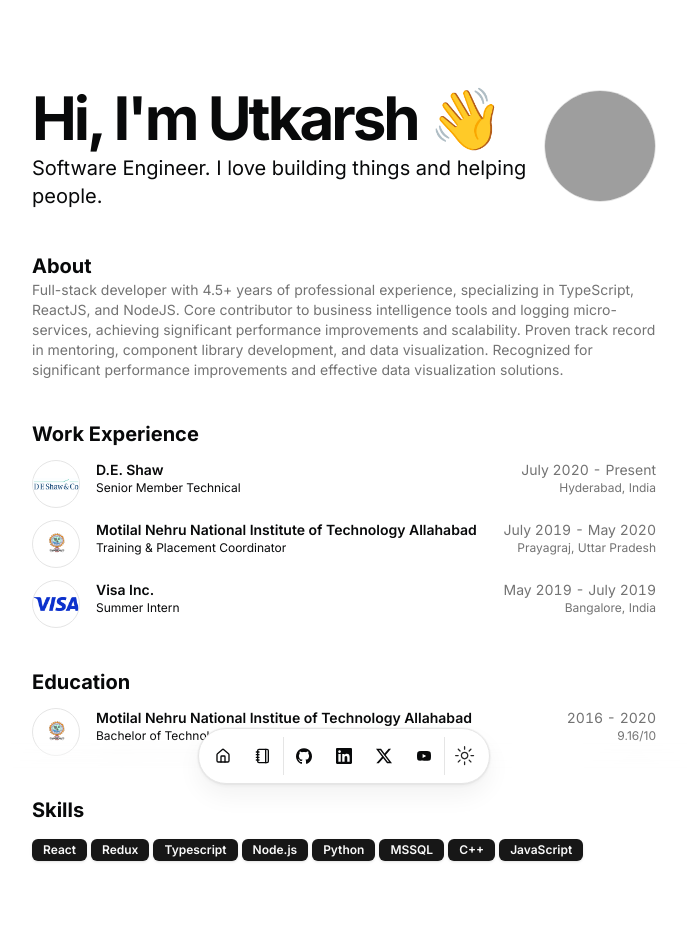
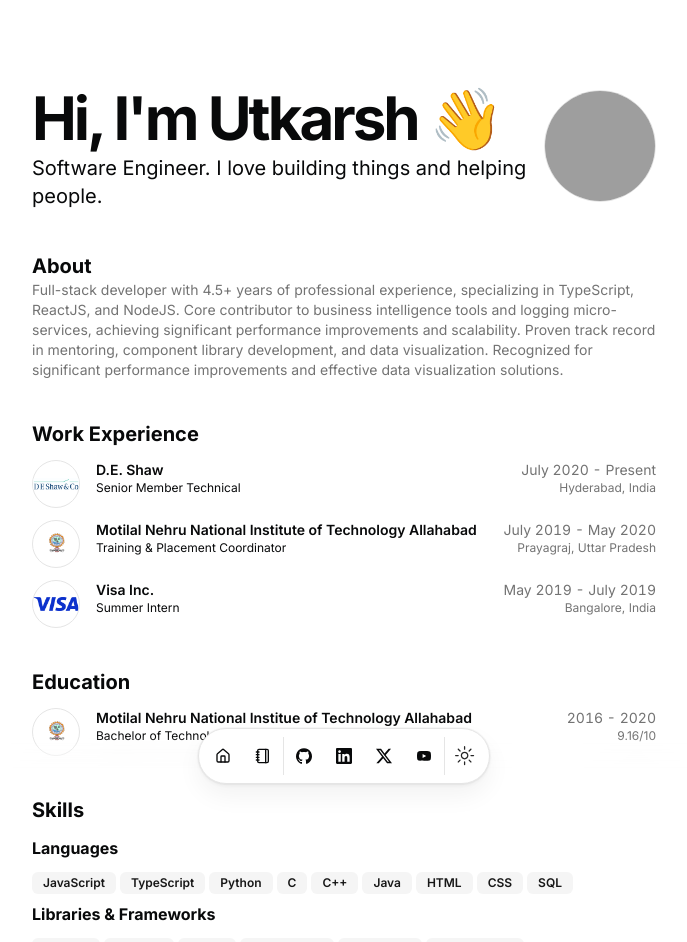
Before and after one commit to utkarsh22garg/portfolio, a Next.js app: page / in a window 1280 px wide. Shown: the top 942 px of the page, without its empty margins (296-983 px from the left). Built offline with nearby package versions, Linux system fonts and the light colour scheme; grey boxes are pictures that could not be loaded.

Commit message:
Add Skills section

```diff
--- a/src/app/page.tsx
+++ b/src/app/page.tsx
@@ -104,10 +104,17 @@ export default function Page() {
           <BlurFade delay={BLUR_FADE_DELAY * 9}>
             <h2 className="text-xl font-bold">Skills</h2>
           </BlurFade>
-          <div className="flex flex-wrap gap-1">
+          <div className="flex flex-wrap gap-2">
             {DATA.skills.map((skill, id) => (
-              <BlurFade key={skill} delay={BLUR_FADE_DELAY * 10 + id * 0.05}>
-                <Badge key={skill}>{skill}</Badge>
+              <BlurFade key={skill.group} delay={BLUR_FADE_DELAY * 10 + id * 0.05}>
+                <div key={`skill-${skill.group}`} className="flex flex-col gap-3">
+                  <h3 key={id} className="text-base font-bold block">{skill.group}</h3>
+                  <div className="flex gap-1 flex-wrap">
+                    {skill.items.map((skillItem) => (
+                      <Badge key={skillItem} variant={'secondary'}>{skillItem}</Badge>
+                    ))}
+                  </div>
+                </div>
               </BlurFade>
             ))}
           </div>
--- a/src/data/resume.tsx
+++ b/src/data/resume.tsx
@@ -19,14 +19,18 @@ visualization. Recognized for significant performance improvements \
 and effective data visualization solutions.",
   avatarUrl: "/me.png",
   skills: [
-    "React",
-    "Redux",
-    "Typescript",
-    "Node.js",
-    "Python",
-    "MSSQL",
-    "C++",
-    "JavaScript",
+    {
+      group: 'Languages',
+      items: ['JavaScript', "TypeScript", "Python", "C", "C++", "Java", "HTML", "CSS", "SQL"],
+    },
+    {
+      group: 'Libraries & Frameworks',
+      items: ['NodeJS', 'ReactJS', 'Redux', "React Query", "Material UI", "Python-Dask", "React Testing Library", "Mocha", "Storybook"],
+    },
+    {
+      group: 'Tools & Software',
+      items: ['JupyterLab', "Visual Studio Code", "Linux", "Git"],
+    }
   ],
   navbar: [
     { href: "/", icon: HomeIcon, label: "Home" },
```
